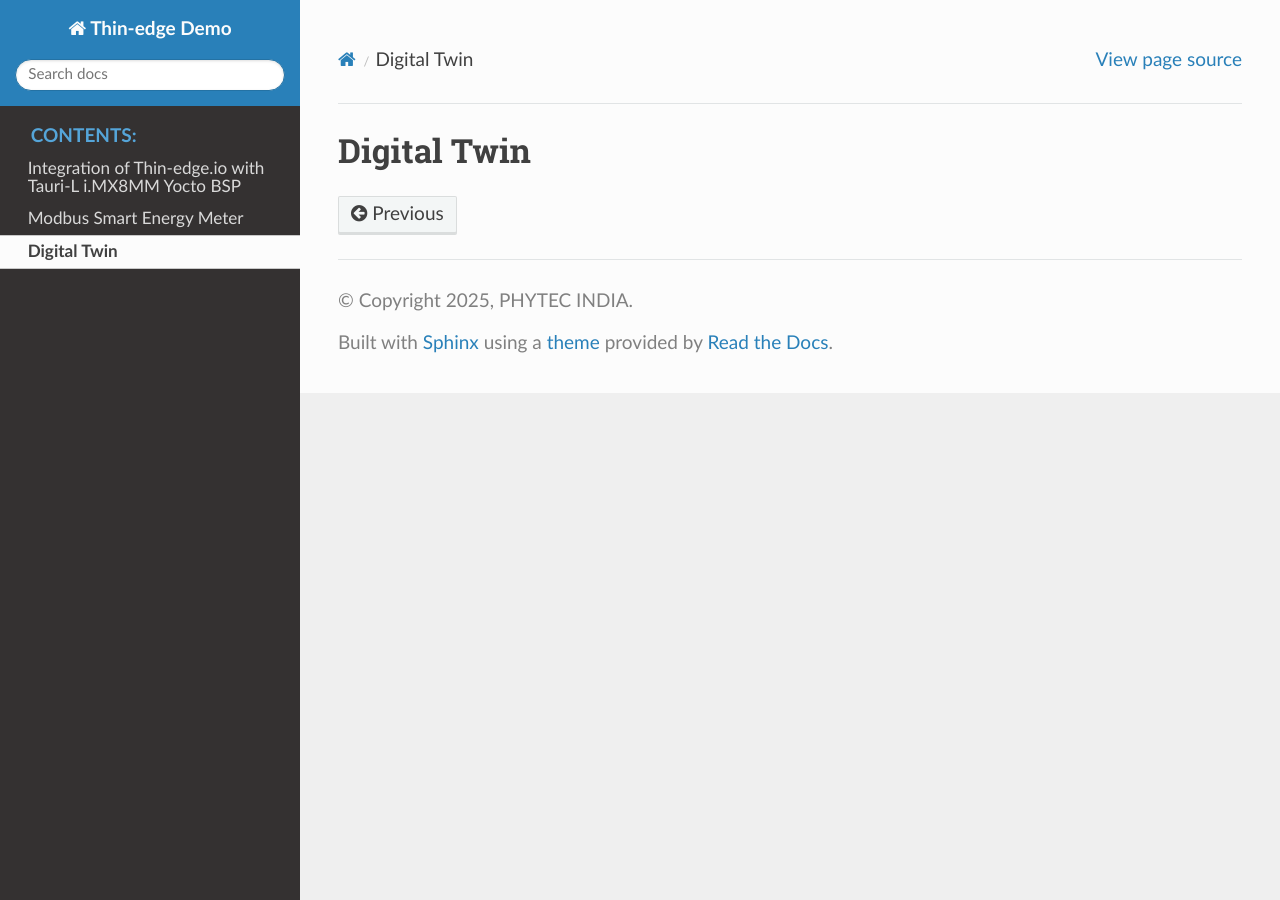
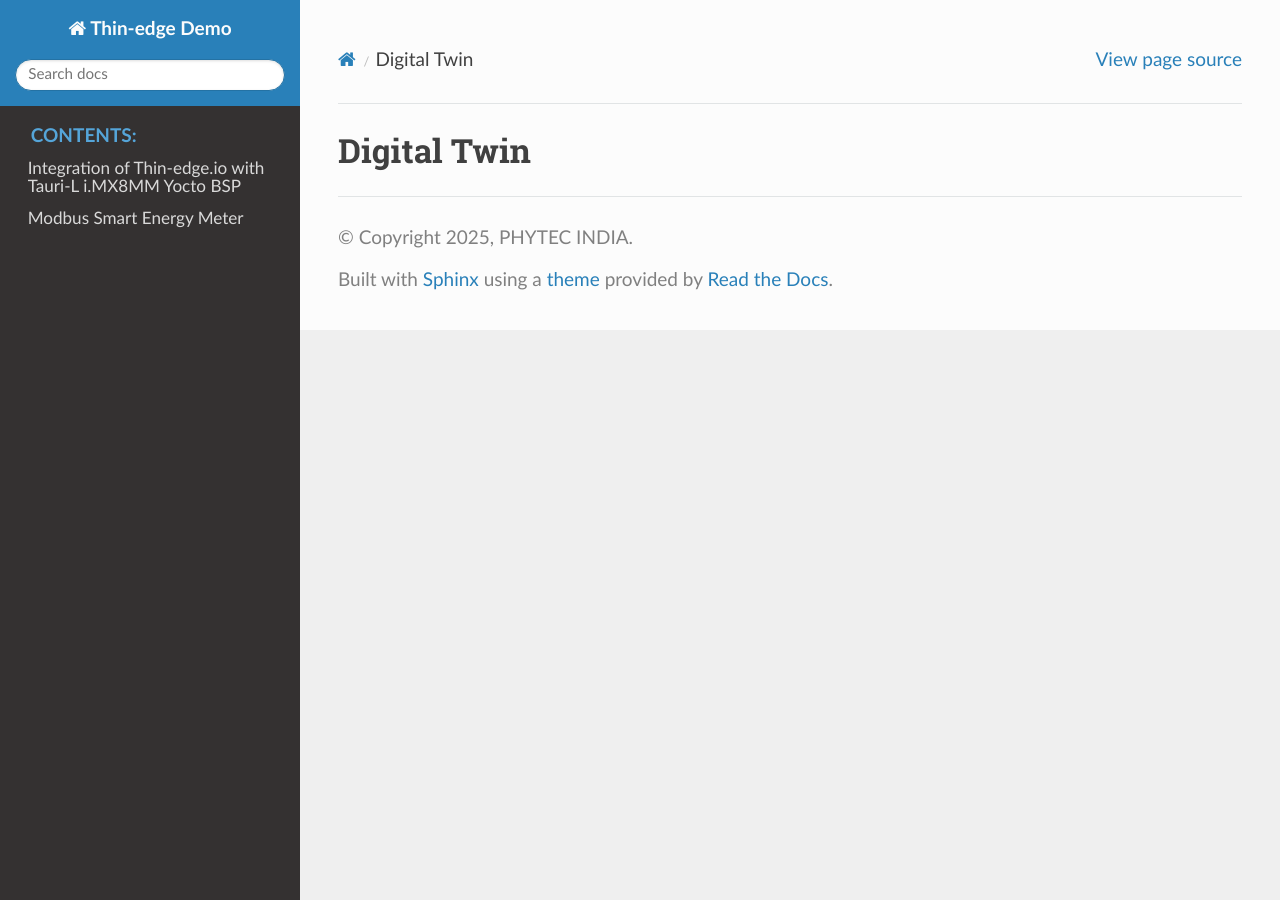
Before and after one commit to phytec-india/thin-edge-demo, a Sphinx documentation site: the page built from docs/source/digital.rst, in a window 1280 px wide. Built offline with Sphinx 7.4.7 and the Read the Docs theme 3.1.0, drawn with Linux system fonts in a browser that asks for light colours; pages that are not in the unit, such as notebooks, are missing from menus.

Commit message:
Remove Digital Twin Topic from the docs

```diff
--- a/docs/source/index.rst
+++ b/docs/source/index.rst
@@ -12,7 +12,7 @@
 
    yoctobsp
    overview
-   digital
+   .. digital
 
 
 Indices and tables
```
Also changed, not shown: 10 other files.
